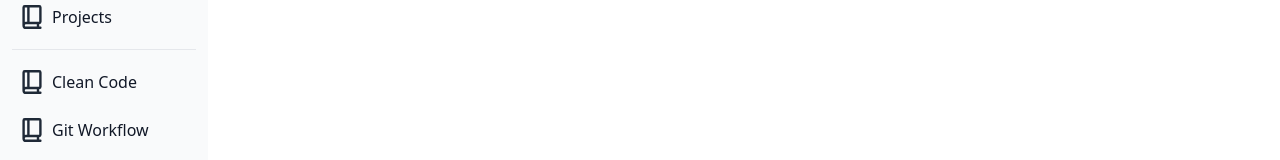
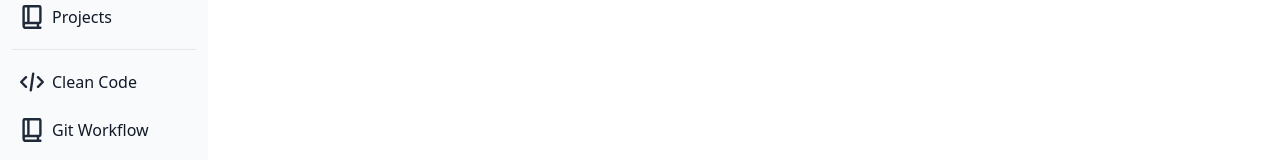
Before and after one commit to Sharqiewicz/Sharqist, a React (Vite) app: page / in a window 1280 px wide. Shown: the part 280-440 px from the top of the page. Built offline with nearby package versions, Linux system fonts and the light colour scheme.

Commit message:
add CodeIcon

```diff
--- /dev/null
+++ b/src/assets/icons/CodeIcon.tsx
@@ -0,0 +1,17 @@
+export const CodeIcon = () => (
+  <svg
+    className='w-6 h-6 text-gray-800 dark:text-white'
+    aria-hidden='true'
+    xmlns='http://www.w3.org/2000/svg'
+    fill='none'
+    viewBox='0 0 20 16'
+  >
+    <path
+      stroke='currentColor'
+      strokeLinecap='round'
+      strokeLinejoin='round'
+      strokeWidth='2'
+      d='M5 4 1 8l4 4m10-8 4 4-4 4M11 1 9 15'
+    />
+  </svg>
+)
--- a/src/assets/icons/index.ts
+++ b/src/assets/icons/index.ts
@@ -5,3 +5,5 @@ export * from './PenIcon'
 export * from './TrashIcon'
 export * from './ClockIcon'
 export * from './CalendarOutlineIcon'
+export * from './BookIcon'
+export * from './CodeIcon'
--- a/src/components/Sidebar/Sidebar.tsx
+++ b/src/components/Sidebar/Sidebar.tsx
@@ -6,11 +6,12 @@ import {
   TodayIcon,
   ClockIcon,
   CalendarOutlineIcon,
+  CodeIcon,
+  BookIcon,
 } from '../../assets/icons'
 import { useSidebar } from '../../hooks'
 
 import { SidebarListItem } from './SidebarListItem'
-import { BookIcon } from '../../assets/icons/BookIcon'
 export interface Subpage {
   path: PathKeys
   name: string
@@ -50,7 +51,7 @@ const PROJECTS_LIST: Subpage = {
 const CLEAN_CODE: Subpage = {
   path: PATHS.CLEAN_CODE,
   name: 'Clean Code',
-  icon: <BookIcon />,
+  icon: <CodeIcon />,
 }
 
 const GIT_WORKFLOW: Subpage = {
```
